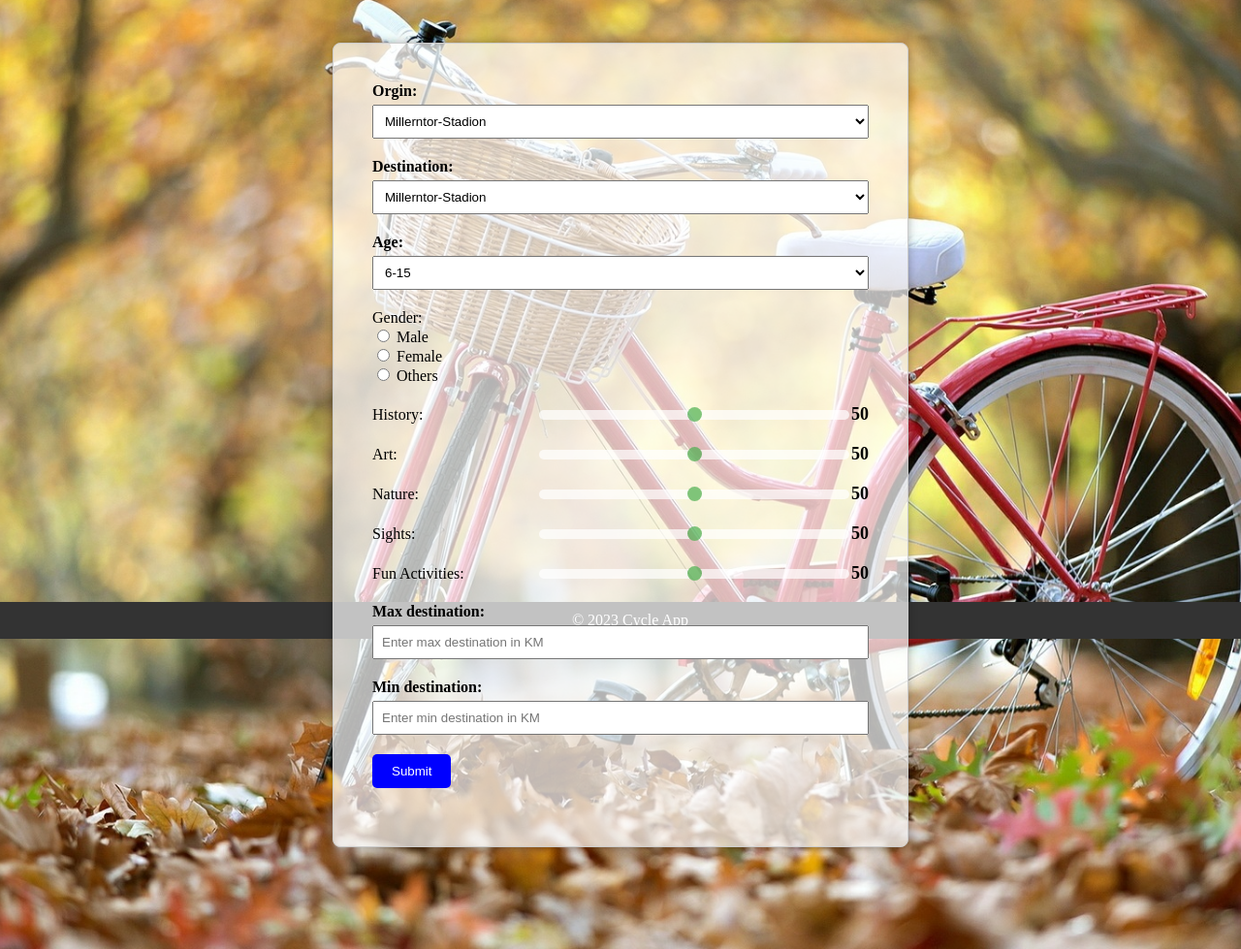
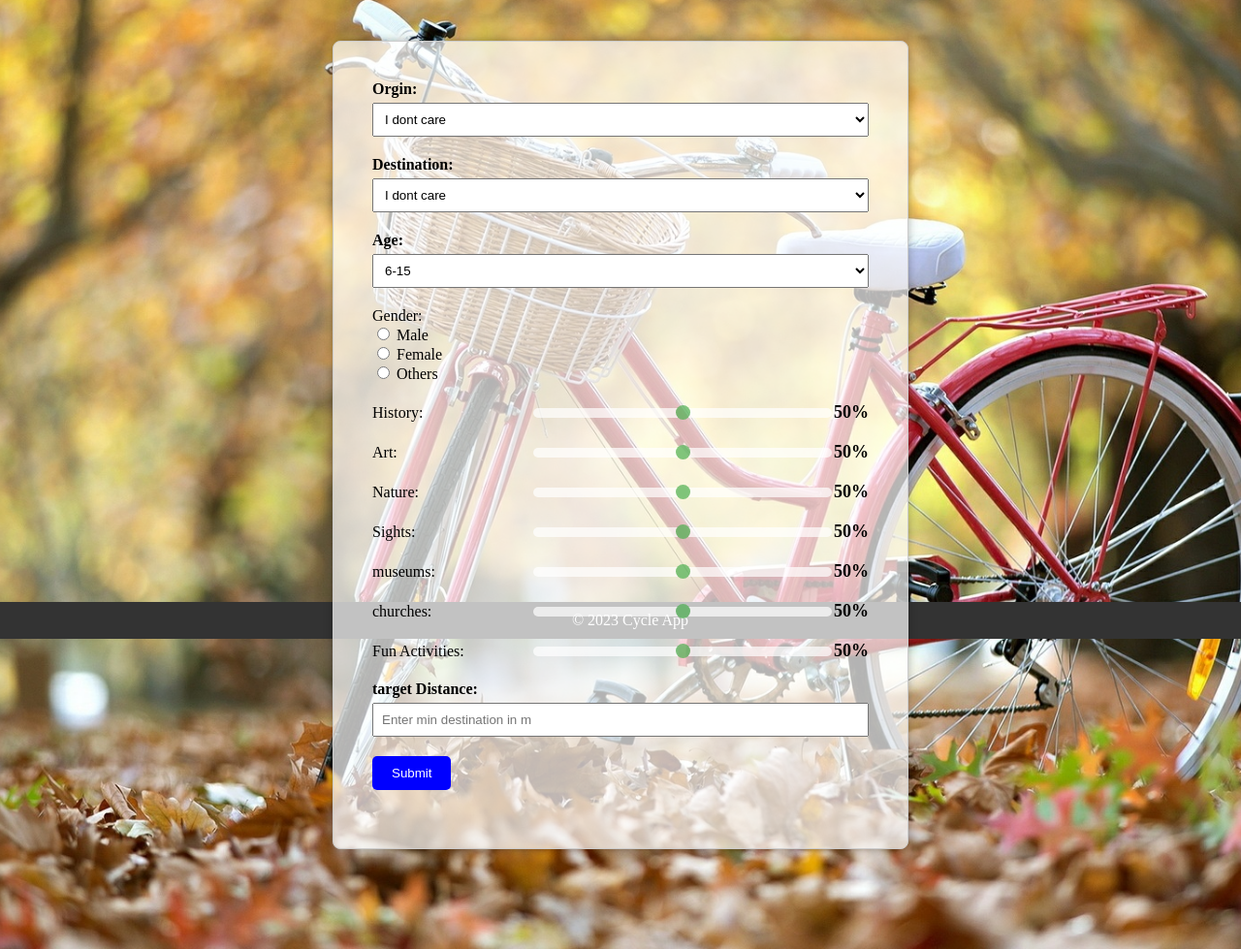
Before and after one commit to mahdiallafi/cycle, a Django app: page /fill_form/ in a window 1280 px wide. Shown: the part 141-1120 px from the top of the page at 97% size. Run offline with Django 4.2, Linux system fonts and the light colour scheme; parts of the project's set-up code (start-up, migrations or seed data) failed here and were passed over.

Commit message:
Handle the data from algorithm

```diff
--- a/cycle1/forms.py
+++ b/cycle1/forms.py
@@ -4,12 +4,13 @@ from django import forms
 class CycleForm(forms.Form):
     age = forms.IntegerField(min_value=1, max_value=100)
     gender = forms.ChoiceField(choices=[('male', 'Male'), ('female', 'Female'), ('others', 'Others')])
-    maxDestination = forms.IntegerField()
-    minDestination = forms.IntegerField()
+    targetDistance = forms.IntegerField()
     history = forms.IntegerField(min_value=1, max_value=100)
     art = forms.IntegerField(min_value=1, max_value=100)
     nature = forms.IntegerField(min_value=1, max_value=100)
     sights = forms.IntegerField(min_value=1, max_value=100)
+    museums = forms.IntegerField(min_value=1, max_value=100)
+    churches = forms.IntegerField(min_value=1, max_value=100)
     funActivities = forms.IntegerField(min_value=1, max_value=100)
     origin = forms.CharField(max_length=255)
     destination = forms.CharField(max_length=255)
--- a/cycle1/timStuff/routeProvider.py
+++ b/cycle1/timStuff/routeProvider.py
@@ -127,6 +127,7 @@ def getBest(place, distance, userData, destination):
     returnList = []
     for element in bestRes:
         returnList.append(places.iloc[placeToIdx[element]])
+        pd.set_option('display.max_columns', None)
     return pd.DataFrame(returnList)
 
 ### GREEDY IMPLEMENTATION OVER
--- a/cycle1/views.py
+++ b/cycle1/views.py
@@ -4,6 +4,7 @@ from .forms import CycleForm
 from .timStuff.routeProvider import getBest
 from .timStuff.userDataProcessor import processUserData
 import pandas as pd
+import json
 
 # Create your views here.
 def home_screen_view(request):
@@ -50,19 +51,23 @@ def submit_form(request):
             nature = form.cleaned_data['nature']
             sights = form.cleaned_data['sights']
             funActivities = form.cleaned_data['funActivities']
-            maxDestination = form.cleaned_data['maxDestination']
-            minDestination = form.cleaned_data['minDestination']
+            targetDistance = form.cleaned_data['targetDistance']
+            museums = form.cleaned_data['museums']
+            churches = form.cleaned_data['churches']
             origin = form.cleaned_data['origin']
             destination = form.cleaned_data['destination']
 
+            print(f"res: ")
             # Process the data using your Python script
-            similar_items = getBest(origin, maxDestination, processUserData(mapped_age, gender, history, art, nature, museums, churches, sights, funActivities), destination)
+            similar_items = getBest(origin, targetDistance, processUserData(mapped_age, gender, history, art, nature, museums, churches, sights, funActivities), destination)
             # TODO: We are missing museums and churches values, remove minDestination and rename maxDestination to targetDistance or something like that
 
 
             result_dict_list = similar_items
+            result_df = pd.DataFrame(similar_items)
+            result_json = result_df.to_json(orient='records')
             # Pass similar_items to the template
-            return render(request, 'knn_results.html', {'result': result_dict_list})
+            return render(request, 'knn_results.html', {'result_json': result_json})
     else:
         form = CycleForm()
 
--- a/templates/fill_form.html
+++ b/templates/fill_form.html
@@ -169,10 +169,10 @@
             <div class="form-group orgin-group">
                 <label for="origin">Orgin:</label>
                 <select id="origin" name="origin">
+                    <option value="None">I dont care</option>
                     {% for city in city_list %}
                         <option value="{{ city }}">{{ city }}</option>
                     {% endfor %}
-                    <option value="None">I dont care</option>
                 </select>
             </div>
 
@@ -180,10 +180,11 @@
             <div class="form-group orgin-group">
                 <label for="destination">Destination:</label>
                 <select id="destination" name="destination">
+                    <option value="None">I dont care</option>
                     {% for city in city_list %}
                         <option value="{{ city }}">{{ city }}</option>
                     {% endfor %}
-                    <option value="None">I dont care</option>
+
                 </select>
             </div>
 
@@ -214,41 +215,48 @@
             <div class="form-group slider-container">
                 <label class="slider-label" for="history-slider">History:</label>
                 <input class="slider-input" type="range" id="history-slider" name="history" min="0" max="100" step="1" oninput="updateCounter(this)">
-                <span class="counter" id="history-counter">50</span>
+                <span class="counter" id="history-counter">50%</span>
             </div>
 
             <div class="form-group slider-container">
                 <label class="slider-label" for="art-slider">Art:</label>
                 <input class="slider-input" type="range" id="art-slider" name="art" min="0" max="100" step="1" oninput="updateCounter(this)">
-                <span class="counter" id="art-counter">50</span>
+                <span class="counter" id="art-counter">50%</span>
             </div>
 
             <div class="form-group slider-container">
                 <label class="slider-label" for="nature-slider">Nature:</label>
                 <input class="slider-input" type="range" id="nature-slider" name="nature" min="0" max="100" step="1" oninput="updateCounter(this)">
-                <span class="counter" id="nature-counter">50</span>
+                <span class="counter" id="nature-counter">50%</span>
             </div>
 
             <div class="form-group slider-container">
                 <label class="slider-label" for="sights-slider">Sights:</label>
                 <input class="slider-input" type="range" id="sights-slider" name="sights" min="0" max="100" step="1" oninput="updateCounter(this)">
-                <span class="counter" id="sights-counter">50</span>
+                <span class="counter" id="sights-counter">50%</span>
+            </div>
+
+            <div class="form-group slider-container">
+                <label class="slider-label" for="museums-slider">museums:</label>
+                <input class="slider-input" type="range" id="museums-slider" name="museums" min="0" max="100" step="1" oninput="updateCounter(this)">
+                <span class="counter" id="museums-counter">50%</span>
+            </div>
+
+            <div class="form-group slider-container">
+                <label class="slider-label" for="churches-slider">churches:</label>
+                <input class="slider-input" type="range" id="churches-slider" name="churches" min="0" max="100" step="1" oninput="updateCounter(this)">
+                <span class="counter" id="churches-counter">50%</span>
             </div>
 
             <div class="form-group slider-container">
                 <label class="slider-label" for="funActivities-slider">Fun Activities:</label>
                 <input class="slider-input" type="range" id="funActivities-slider" name="funActivities" min="0" max="100" step="1" oninput="updateCounter(this)">
-                <span class="counter" id="funActivities-counter">50</span>
+                <span class="counter" id="funActivities-counter">50%</span>
             </div>
 
             <div class="form-group Destination-group">
-                <label for="maxDestination">Max destination:</label>
-                <input type="text" id="maxDestination" name="maxDestination" placeholder="Enter max destination in KM">
-            </div>
-
-            <div class="form-group Destination-group">
-                <label for="minDestination">Min destination:</label>
-                <input type="text" id="minDestination" name="minDestination" placeholder="Enter min destination in KM">
+                <label for="minDestination">target Distance:</label>
+                <input type="text" id="targetDistance" name="targetDistance" placeholder="Enter min destination in m">
             </div>
 
 
--- a/templates/knn_results.html
+++ b/templates/knn_results.html
@@ -35,7 +35,7 @@
     var openCageApiKey = '';
 
     // Replace with the dynamic locations data from Django view
-    var locations = {% autoescape off %}{{ result | safe }}{% endautoescape %};
+    var locations = JSON.parse('{{ result_json | safe | escapejs }}');
 
     // Function to convert address to coordinates using OpenCage Geocoding API
     var getCoordinates = async (location) => {
@@ -85,7 +85,6 @@
         var routingControl = L.Routing.control({
           waypoints: waypoints,
           routeWhileDragging: true,
-          //geocoder: L.Control.Geocoder.opencage(openCageApiKey),
           lineOptions: {
             styles: [{ color: 'blue', opacity: 0.7, weight: 5 }]
           }
@@ -98,7 +97,7 @@
 
         // Enable the route control when the "Enable Route" button is clicked
         document.getElementById('enableRouteBtn').addEventListener('click', function () {
-          routingControl.addTo(map);
+          map.addControl(routingControl);
         });
       })
       .catch(error => console.error('Error:', error));
--- a/templates/new.html
+++ b/templates/new.html
@@ -14,7 +14,7 @@
     L.tileLayer('https://{s}.tile.openstreetmap.org/{z}/{x}/{y}.png').addTo(map);
 
     // Replace with your actual OpenCage Geocoding API key
-    var openCageApiKey = 'your_opencage_api_key';
+    var openCageApiKey = '';
 
     // Replace with the dynamic locations data from Django view
     var locations = {% autoescape off %}{{ result | safe }}{% endautoescape %};
```
